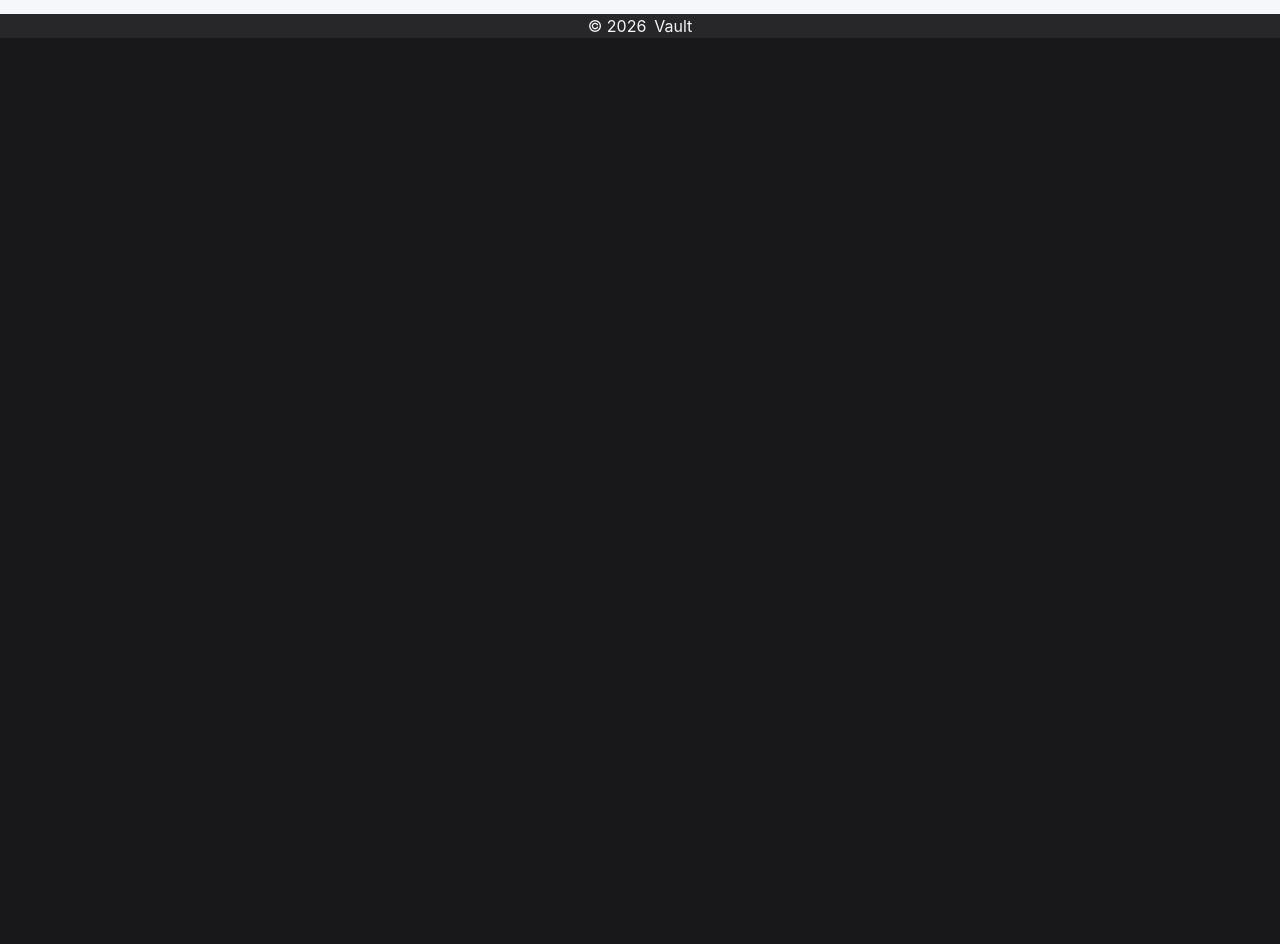
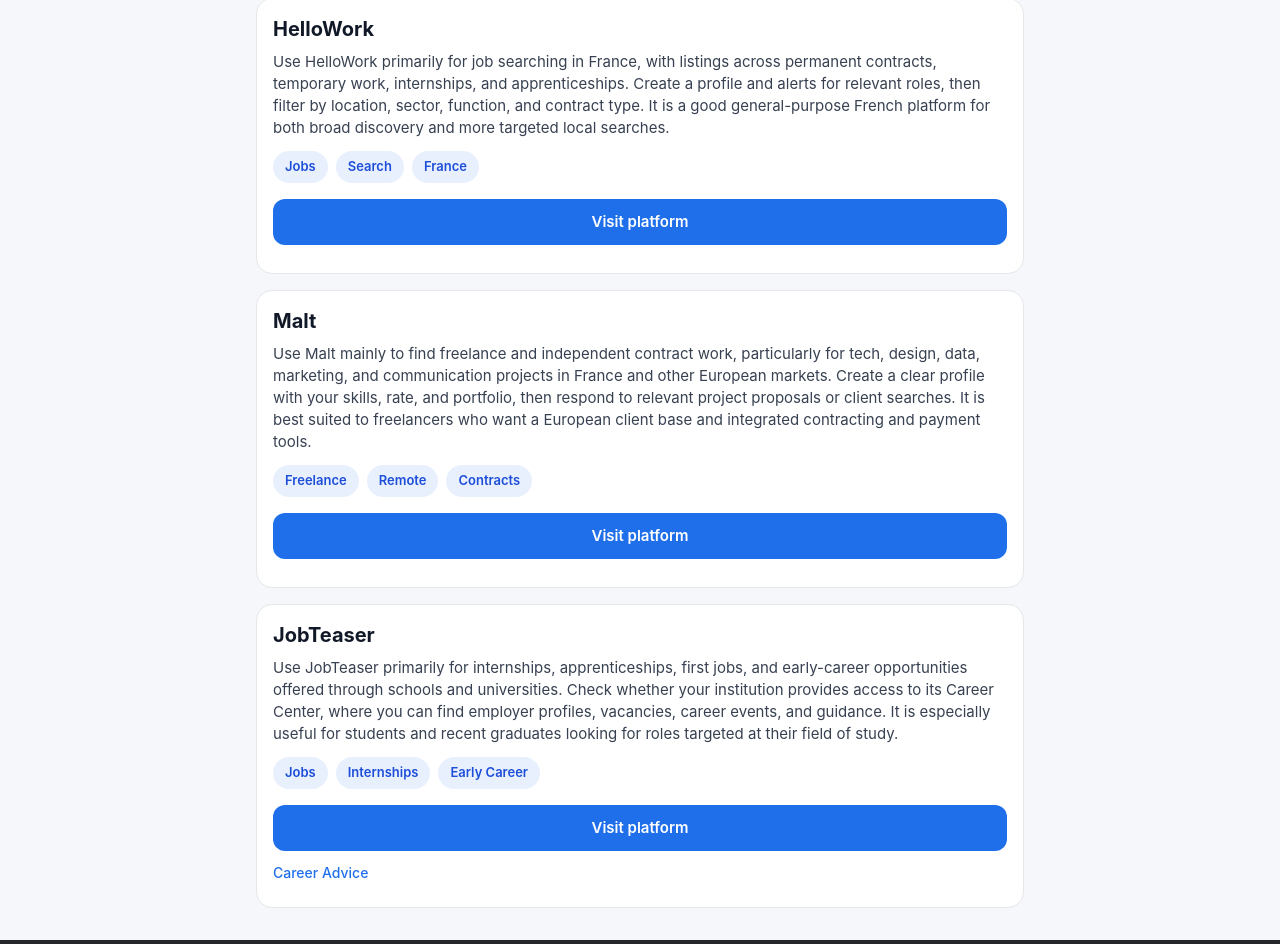
Before and after one commit to Dimterion/vault, a React (Vite) app: page /platforms in a window 1280 px wide. Shown: the part 2656-3600 px from the top of the page. Before the commit the page ends 2694 px from the top, so only its background shows below. Built offline with nearby package versions, Linux system fonts and the light colour scheme.

Commit message:
adjust data file for platforms

```diff
--- a/src/features/platforms/data.ts
+++ b/src/features/platforms/data.ts
@@ -119,4 +119,34 @@ export const platforms: JobPlatform[] = [
       },
     ],
   },
+  {
+    id: "hellowork",
+    title: "HelloWork",
+    websiteUrl: "https://www.hellowork.com",
+    description:
+      "Use HelloWork primarily for job searching in France, with listings across permanent contracts, temporary work, internships, and apprenticeships. Create a profile and alerts for relevant roles, then filter by location, sector, function, and contract type. It is a good general-purpose French platform for both broad discovery and more targeted local searches.",
+    tags: ["Jobs", "Search", "France"],
+  },
+  {
+    id: "malt",
+    title: "Malt",
+    websiteUrl: "https://www.malt.com",
+    description:
+      "Use Malt mainly to find freelance and independent contract work, particularly for tech, design, data, marketing, and communication projects in France and other European markets. Create a clear profile with your skills, rate, and portfolio, then respond to relevant project proposals or client searches. It is best suited to freelancers who want a European client base and integrated contracting and payment tools.",
+    tags: ["Freelance", "Remote", "Contracts"],
+  },
+  {
+    id: "jobteaser",
+    title: "JobTeaser",
+    websiteUrl: "https://www.jobteaser.com",
+    description:
+      "Use JobTeaser primarily for internships, apprenticeships, first jobs, and early-career opportunities offered through schools and universities. Check whether your institution provides access to its Career Center, where you can find employer profiles, vacancies, career events, and guidance. It is especially useful for students and recent graduates looking for roles targeted at their field of study.",
+    tags: ["Jobs", "Internships", "Early Career"],
+    extraLinks: [
+      {
+        label: "Career Advice",
+        url: "https://www.jobteaser.com/advices",
+      },
+    ],
+  },
 ];
```
